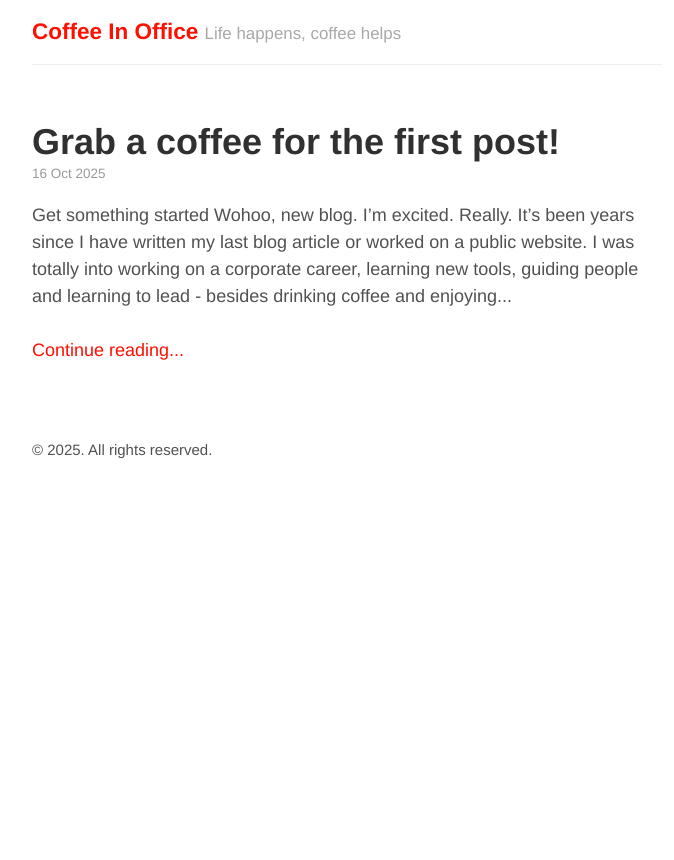
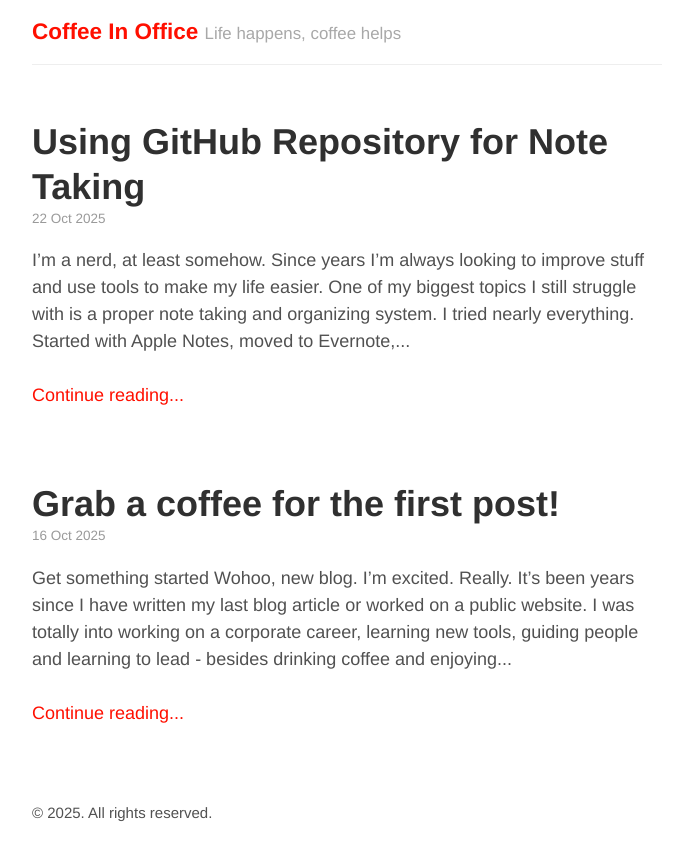
Before and after one commit to coffeeinoffice/coffeeinoffice.github.io, a Jekyll site: the page built from _pages/index.md, in a window 1280 px wide. Shown: the top 860 px of the page, without its empty margins (293-967 px from the left). Built offline with Jekyll 4.4.1, drawn with Linux system fonts in a browser that asks for light colours; part of the change alters nothing that is shown.

Commit message:
New post

```diff
--- a/_drafts/2025-10-17-using-github-repo-for-notes.md
+++ b/_posts/2025-10-22-using-github-repo-for-notes.md
@@ -1,7 +1,7 @@
 ---
 layout: post
 title: "Using GitHub Repository for Note Taking"
-date: 2025-10-17 22:41:26 +0200
+date: 2025-10-22 22:41:26 +0200
 categories: github notes productivity markdown
 ---
 
@@ -43,7 +43,7 @@ In addition to the shut down, a vendor lock-in always has the risk that some fun
 
 Anyhow, I was looking for an option that solves my issues #1 and #2 and ideally I can deal also with issue #3 with a new setup.
 
-## My current idea with GitHub and Markdown
+## My current idea is to use GitHub and Markdown
 
 Since I'm working in IT and I like dealing with coding and technology I wanted to explore a more none-fancy tool way. Some of you might be familiar with GitHub and Markdown and some not. Don't worry I will not try to explain in depth what each of these words mean but I try to give you an idea, how these two "tools" could help me with my three issues.
 
@@ -56,3 +56,27 @@ Markdown
 : Markdown is a lightweight markup language that you can use to add formatting elements to plaintext text documents. This means that you can just write text and use e.g. ** to make something **bold**. Same works for headings, etc.
 
 ### Issue 1 - Access notes from everywhere
+
+All repositories you create on Github are accessible everywhere, independent of operating system, browser or mobile devices. This is an awesome feature and it comes totall for free.
+
+So my idea is to setup a private notes repository where I will store all my notes in markdown files. Markdown files can be edited either directly on GitHub or with any note editor or with your prefered IDE where you can ideally use git commands as well to sync your changes.
+
+I don't know yet if this will work but at least issue #1 is solved with Github and Markdown files.
+
+### Issue 2 - Dealing with tool settings
+
+Neither Github nor markdown require any specific tool settings. You can setup a user account on Github (any developer probably has it anyhow) and create a private repository with some minimal setting if needed.
+
+For markdown files you just need any text editor or use the built in from GitHub. You can save all files as .md or .markdown and you are done.
+
+### Issue 3 - Vendor lock-in
+
+Github is some kind of a vendor lock-in. It works like a charm to synchronize your repositories, etc. but it is all based on open source git. So if Github will be no longer available or changes features you would be able to move to some other platform that works similar, e.g. Gitlab or you try to setup a platform on your own.
+
+Markdown itself is totally independent, at least if you use the default syntax. If you choose to use special variants from the syntax you might have issues with some interpreters but if not you can move your markdown files anyhwere and have it previewed in a lot of editors and websites.
+
+## Conculision
+
+I will keep you posted on how my experience is going and how my setup looks like in my notes repository. I'm not sure if this will be the final note taking system for me but it look promising so far.
+
+Stay tuned and enjoy your coffee!
```
